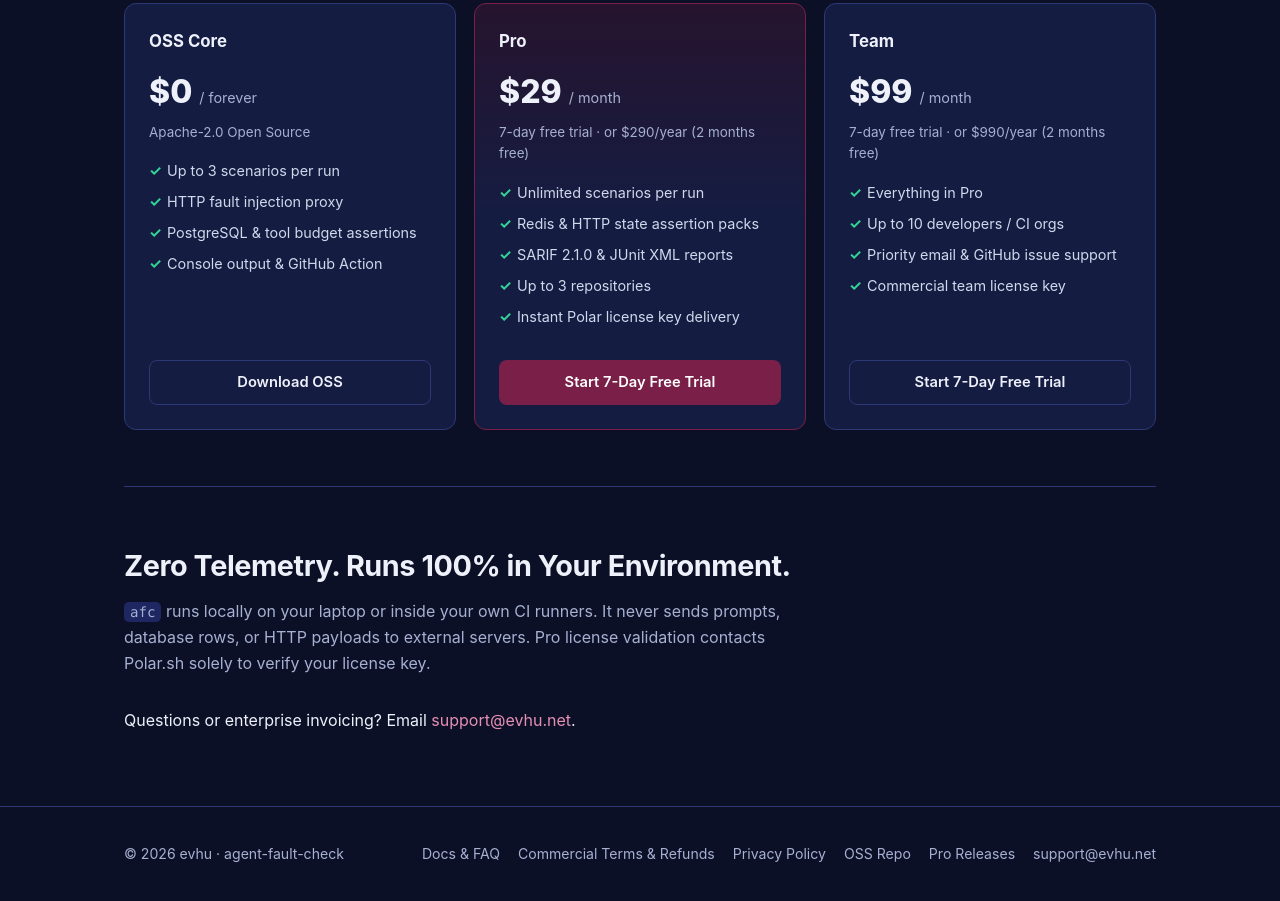
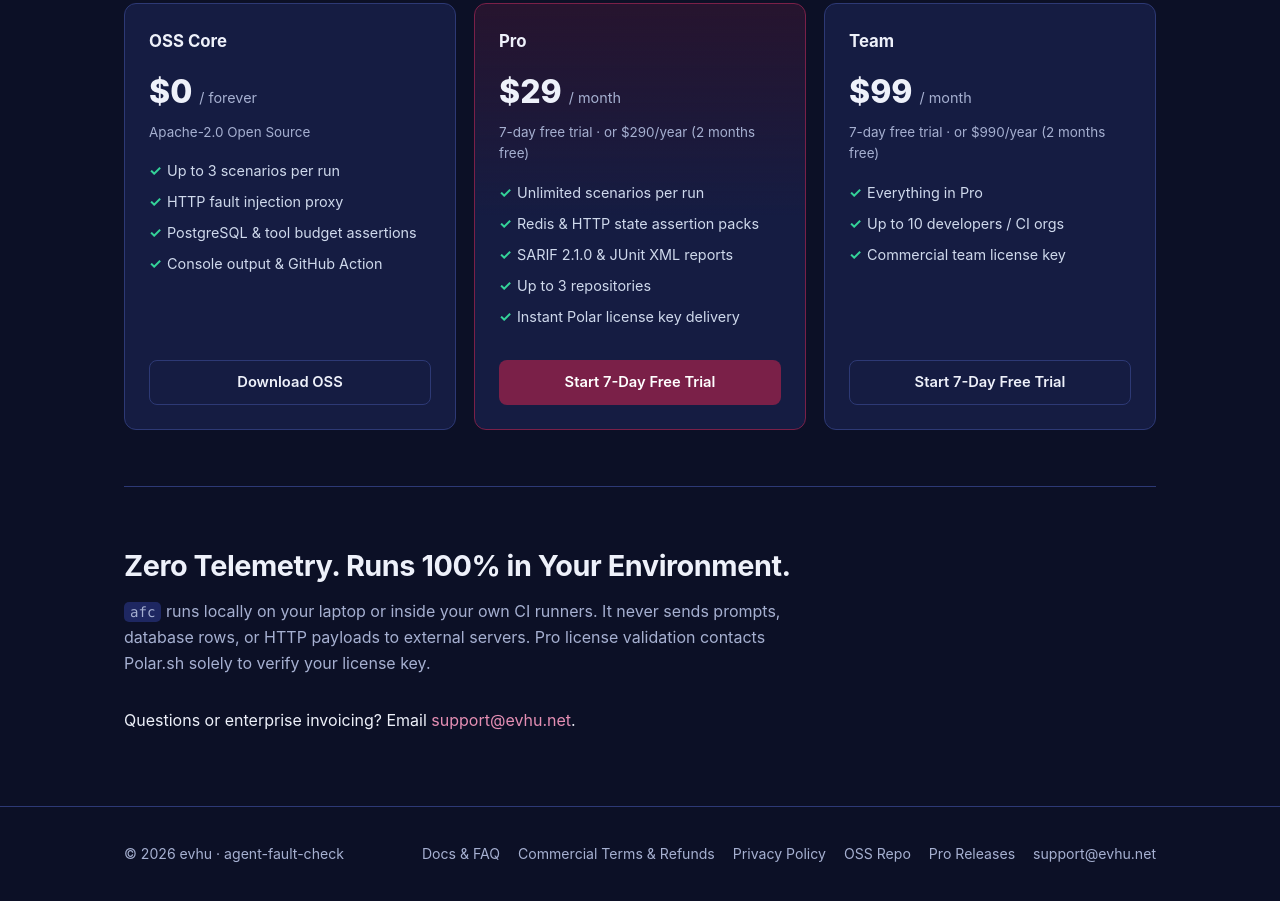
Before and after one commit to evhu-dev/agent-fault-check, a plain HTML site: page docs/index.html in a window 1280 px wide. Shown: the part 3149-4050 px from the top of the page. Drawn offline with Linux system fonts and the light colour scheme; no server answers.

Commit message:
docs: remove priority support and upcoming MCP references from website, README, and issue templates

```diff
--- a/docs/index.html
+++ b/docs/index.html
@@ -466,7 +466,6 @@
           <ul>
             <li>Everything in Pro</li>
             <li>Up to 10 developers / CI orgs</li>
-            <li>Priority email &amp; GitHub issue support</li>
             <li>Commercial team license key</li>
           </ul>
           <a class="btn btn-outline" href="https://buy.polar.sh/polar_cl_EuoNFqEKjwiVY8lMUkx752HmKYTo6JShkHQ8L4PGhJa">Start 7-Day Free Trial</a>
```
Also changed, not shown: 2 other files.
